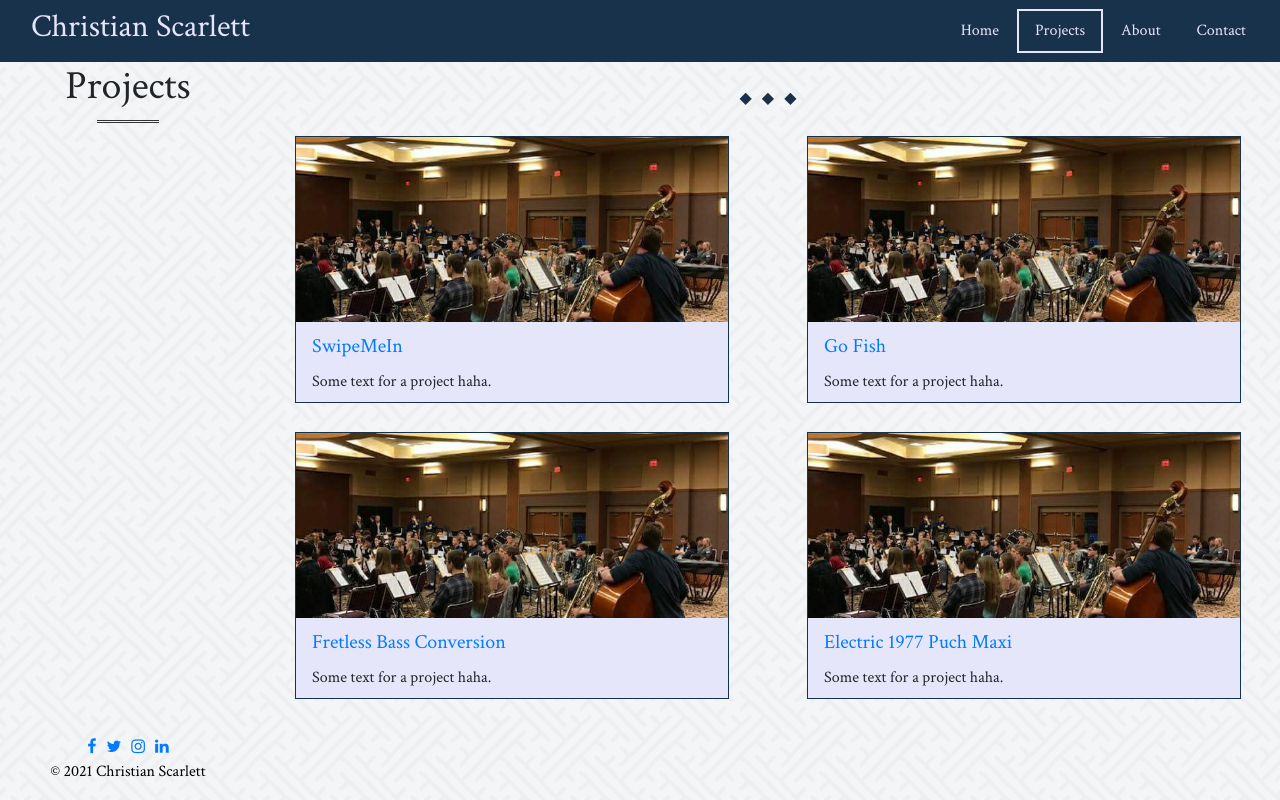
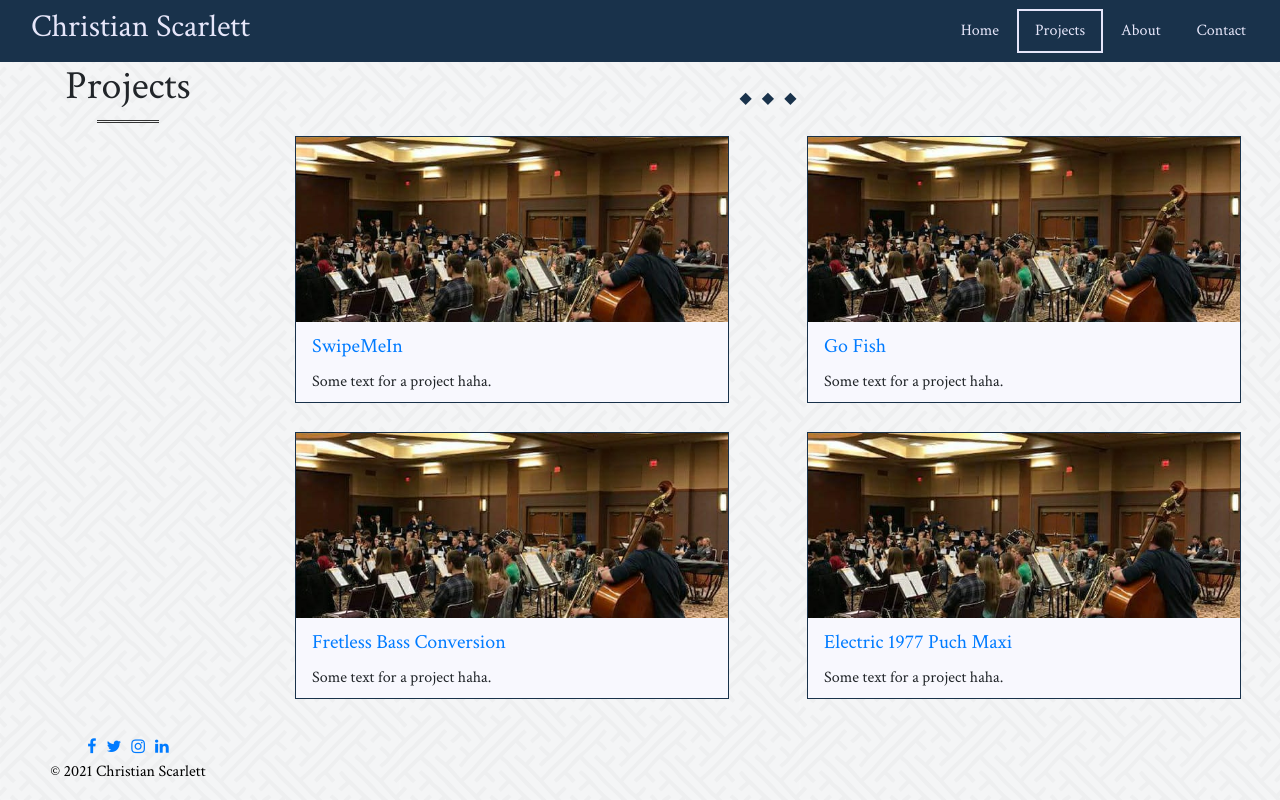
Before and after one commit to christianscarlett/website, a React (Create React App) app: page /#/projects in a window 1280 px wide. Built offline with nearby package versions, Linux system fonts and the light colour scheme.

Commit message:
card styling

```diff
--- a/src/webcss.css
+++ b/src/webcss.css
@@ -216,7 +216,7 @@ nav:hover .nav-item .active {
 }
 .card-body {
     padding: 0.75rem 1rem;
-    background-color: lavender;
+    background-color: rgba(230, 230, 250, 0.3);
 }
 .card-footer {
     background-color: lavender;
```
